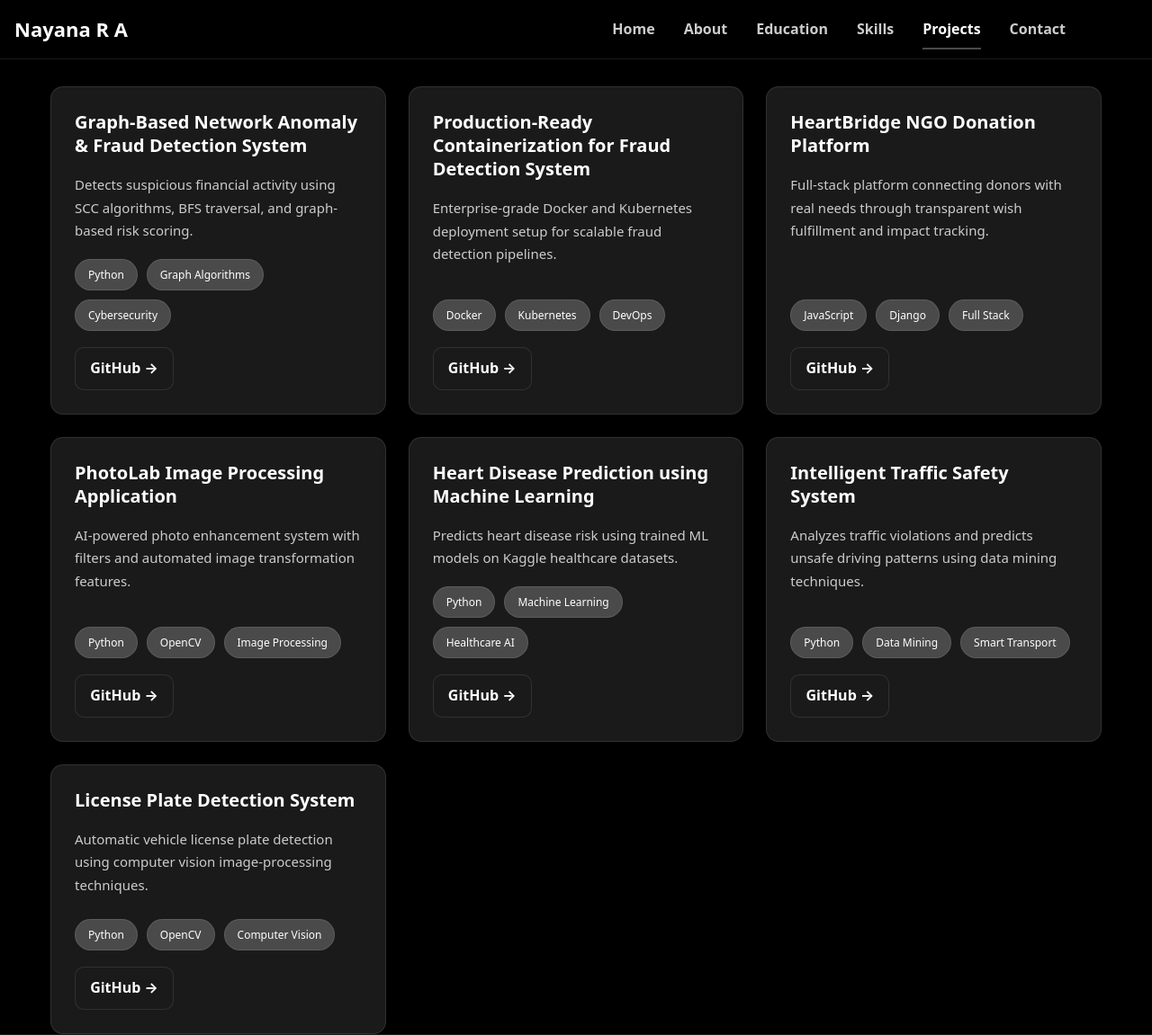
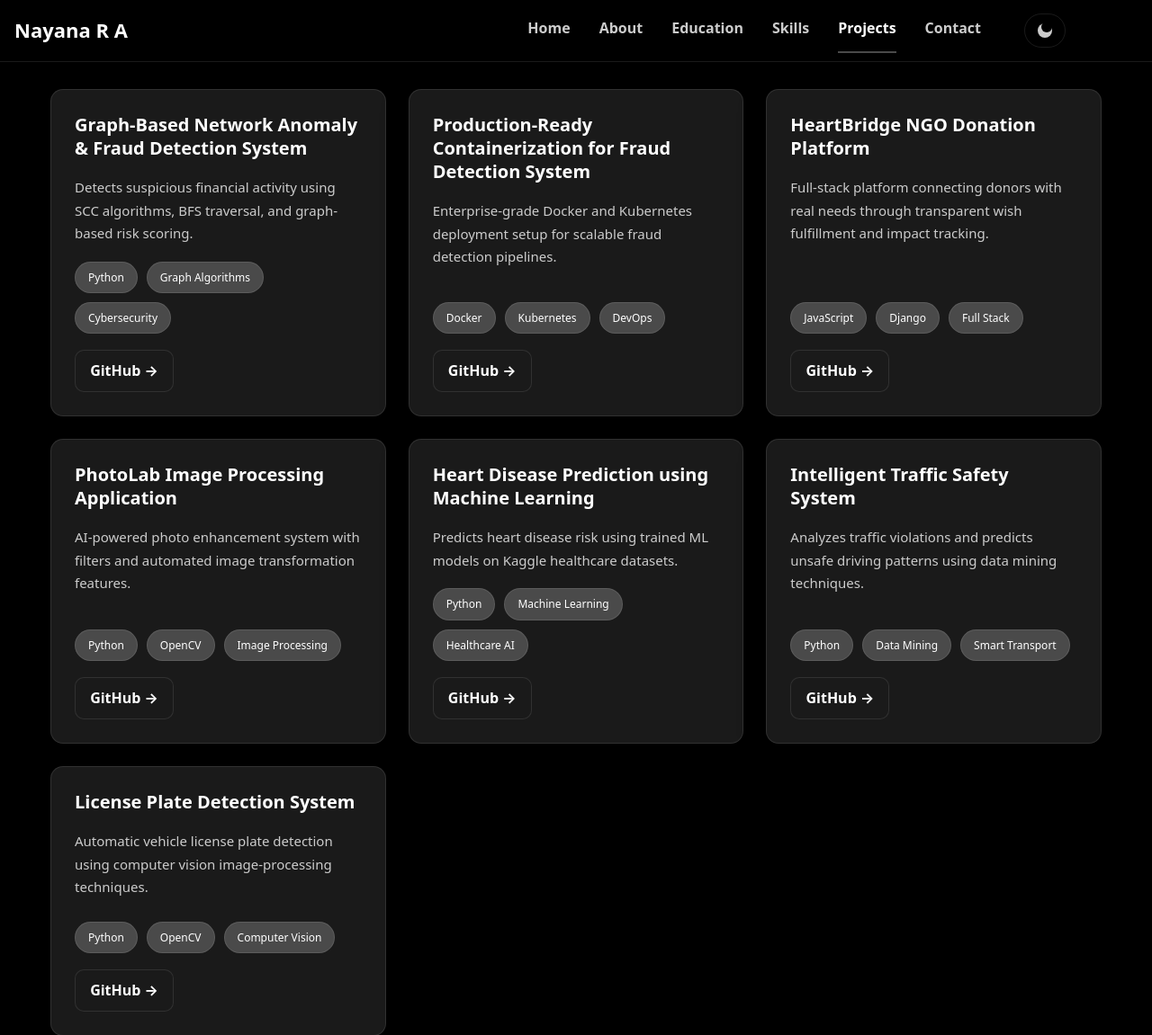
Before and after one commit to nayanaastakar/Portfoilio, a Django app: page /projects/ in a window 1280 px wide. Shown: the top 1151 px of the page at 90% size. Run offline with Django 5.2, Linux system fonts and the light colour scheme; data comes from the database, SQL or seed files in the repository.

Commit message:
Add light/dark mode toggle with theme-aware card colors
- Implement CSS variables for theme system
- Add moon/sun toggle button in navigation
- Create CSS-based theme icons (no font dependency)
- Update all components to use CSS variables
- Fix name visibility in light mode
- Make cards light gray in both themes
- Add smooth transitions for theme switching
- Save theme preference in localStorage

```diff
--- a/portfolio_project/static/css/port_index.css
+++ b/portfolio_project/static/css/port_index.css
@@ -1,23 +1,57 @@
 * { box-sizing: border-box; margin: 0; padding: 0; }
+
+/* CSS Variables for Theme System */
+:root {
+  /* Dark Theme (Default) */
+  --bg-primary: #000000;
+  --bg-secondary: #1a1a1a;
+  --bg-tertiary: #4a4a4a;
+  --text-primary: #ffffff;
+  --text-secondary: #cccccc;
+  --text-muted: #888888;
+  --border-color: rgba(255, 255, 255, 0.1);
+  --border-hover: rgba(255, 255, 255, 0.2);
+  --shadow-color: rgba(0, 0, 0, 0.45);
+  --accent-color: #4a4a4a;
+  --accent-hover: #5a5a5a;
+}
+
+/* Light Theme */
+[data-theme="light"] {
+  --bg-primary: #ffffff;
+  --bg-secondary: #f8f9fa;
+  --bg-tertiary: #e9ecef;
+  --text-primary: #212529;
+  --text-secondary: #495057;
+  --text-muted: #6c757d;
+  --border-color: rgba(0, 0, 0, 0.1);
+  --border-hover: rgba(0, 0, 0, 0.2);
+  --shadow-color: rgba(0, 0, 0, 0.1);
+  --accent-color: #6c757d;
+  --accent-hover: #5a6268;
+}
+
 html, body { height: 100%; margin: 0;}
 body {
   font-family: system-ui, -apple-system, Segoe UI, Roboto, Inter, Arial, sans-serif;
-  background: #000000;
-  color: #ffffff;
+  background: var(--bg-primary);
+  color: var(--text-primary);
   line-height: 1.6;
   display: flex;
   flex-direction: column;
   min-height: 100vh;
+  transition: background-color 0.3s ease, color 0.3s ease;
 }
 
 .container { width: 100%; max-width: 1200px; margin: 0 auto; padding: 0 16px; }
 
 .navbar {
-  background: #000000;
+  background: var(--bg-primary);
   width: 100%;
   padding: 15px 0;
-  border-bottom: 1px solid rgba(255, 255, 255, 0.1);
+  border-bottom: 1px solid var(--border-color);
   position: relative;
+  transition: background-color 0.3s ease, border-color 0.3s ease;
 }
 
 .navbar-container {
@@ -37,6 +71,120 @@ body {
 .navbar-nav {
   display: flex;
   gap: 32px;
+}
+
+/* Theme Toggle Button */
+.theme-toggle {
+  background: none;
+  border: 1px solid var(--border-color);
+  cursor: pointer;
+  padding: 8px 12px;
+  border-radius: 20px;
+  transition: all 0.3s ease;
+  display: flex;
+  align-items: center;
+  gap: 6px;
+  font-size: 14px;
+  color: var(--text-secondary);
+  margin-left: 16px;
+}
+
+.theme-toggle:hover {
+  background: var(--bg-secondary);
+  border-color: var(--border-hover);
+  color: var(--text-primary);
+}
+
+.theme-icon {
+  position: relative;
+  width: 20px;
+  height: 20px;
+  display: block;
+  transition: transform 0.3s ease;
+}
+
+/* Moon Icon */
+.moon-icon {
+  position: absolute;
+  width: 16px;
+  height: 16px;
+  border-radius: 50%;
+  background: var(--text-secondary);
+  top: 2px;
+  left: 2px;
+  transition: opacity 0.3s ease, transform 0.3s ease;
+}
+
+.moon-icon::after {
+  content: '';
+  position: absolute;
+  width: 12px;
+  height: 12px;
+  border-radius: 50%;
+  background: var(--bg-primary);
+  top: -2px;
+  left: 4px;
+}
+
+/* Sun Icon */
+.sun-icon {
+  position: absolute;
+  width: 16px;
+  height: 16px;
+  border-radius: 50%;
+  background: var(--text-secondary);
+  top: 2px;
+  left: 2px;
+  opacity: 0;
+  transition: opacity 0.3s ease, transform 0.3s ease;
+}
+
+.sun-icon::before,
+.sun-icon::after {
+  content: '';
+  position: absolute;
+  background: var(--text-secondary);
+  transition: background-color 0.3s ease;
+}
+
+.sun-icon::before {
+  width: 20px;
+  height: 2px;
+  top: 7px;
+  left: -2px;
+}
+
+.sun-icon::after {
+  width: 2px;
+  height: 20px;
+  top: -2px;
+  left: 7px;
+}
+
+/* Light mode: show sun, hide moon */
+[data-theme="light"] .moon-icon {
+  opacity: 0;
+  transform: rotate(180deg);
+}
+
+[data-theme="light"] .sun-icon {
+  opacity: 1;
+  transform: rotate(0deg);
+}
+
+/* Dark mode: show moon, hide sun */
+[data-theme="dark"] .moon-icon {
+  opacity: 1;
+  transform: rotate(0deg);
+}
+
+[data-theme="dark"] .sun-icon {
+  opacity: 0;
+  transform: rotate(180deg);
+}
+
+.theme-toggle:hover .theme-icon {
+  transform: scale(1.1);
 }
 
 /* Mobile menu button */
--- a/portfolio_project/static/js/port_index.js
+++ b/portfolio_project/static/js/port_index.js
@@ -1,4 +1,32 @@
 document.addEventListener("DOMContentLoaded", () => {
+
+  // Theme Toggle Functionality
+  const themeToggle = document.getElementById("themeToggle");
+  const themeIcon = document.querySelector(".theme-icon");
+  const html = document.documentElement;
+
+  // Check for saved theme preference or default to dark mode
+  const currentTheme = localStorage.getItem("theme") || "dark";
+  html.setAttribute("data-theme", currentTheme);
+  updateThemeIcon(currentTheme);
+
+  // Theme toggle event listener
+  if (themeToggle) {
+    themeToggle.addEventListener("click", () => {
+      const currentTheme = html.getAttribute("data-theme");
+      const newTheme = currentTheme === "dark" ? "light" : "dark";
+
+      html.setAttribute("data-theme", newTheme);
+      localStorage.setItem("theme", newTheme);
+      updateThemeIcon(newTheme);
+    });
+  }
+
+  // Update theme icon based on current theme (CSS handles the icon changes)
+  function updateThemeIcon(theme) {
+    // CSS automatically handles icon visibility based on [data-theme] attribute
+    // No JavaScript text updates needed
+  }
 
   // Mobile nav toggle
   const menuBtn = document.getElementById("mobileMenuBtn");
--- a/portfolio_project/templates/base.html
+++ b/portfolio_project/templates/base.html
@@ -6,7 +6,7 @@
     <title>{% block title %} Portfolio {% endblock %}</title>
 
     <!-- CSS -->
-    <link rel="stylesheet" href="{% static 'css/port_index.css' %}?v=4">
+    <link rel="stylesheet" href="{% static 'css/port_index.css' %}?v=12">
 
     <meta name="viewport" content="width=device-width, initial-scale=1.0, maximum-scale=1.0, user-scalable=no">
 </head>
@@ -35,6 +35,14 @@
             <a href="{% url 'port_skills' %}" class="{% if request.resolver_match.url_name == 'port_skills' %}active{% endif %}">Skills</a>
             <a href="{% url 'port_projects' %}" class="{% if request.resolver_match.url_name == 'port_projects' %}active{% endif %}">Projects</a>
             <a href="{% url 'port_cont' %}" class="{% if request.resolver_match.url_name == 'port_cont' %}active{% endif %}">Contact</a>
+
+            <!-- Theme Toggle Button -->
+            <button class="theme-toggle" id="themeToggle" aria-label="Toggle theme">
+                <span class="theme-icon">
+                    <span class="moon-icon"></span>
+                    <span class="sun-icon"></span>
+                </span>
+            </button>
         </nav>
 
     </div>
```
Also changed, not shown: other parts of portfolio_project/static/css/port_index.css (+58 -46 lines), pythonanywhere_setup.md (added, +42 -0 lines).
